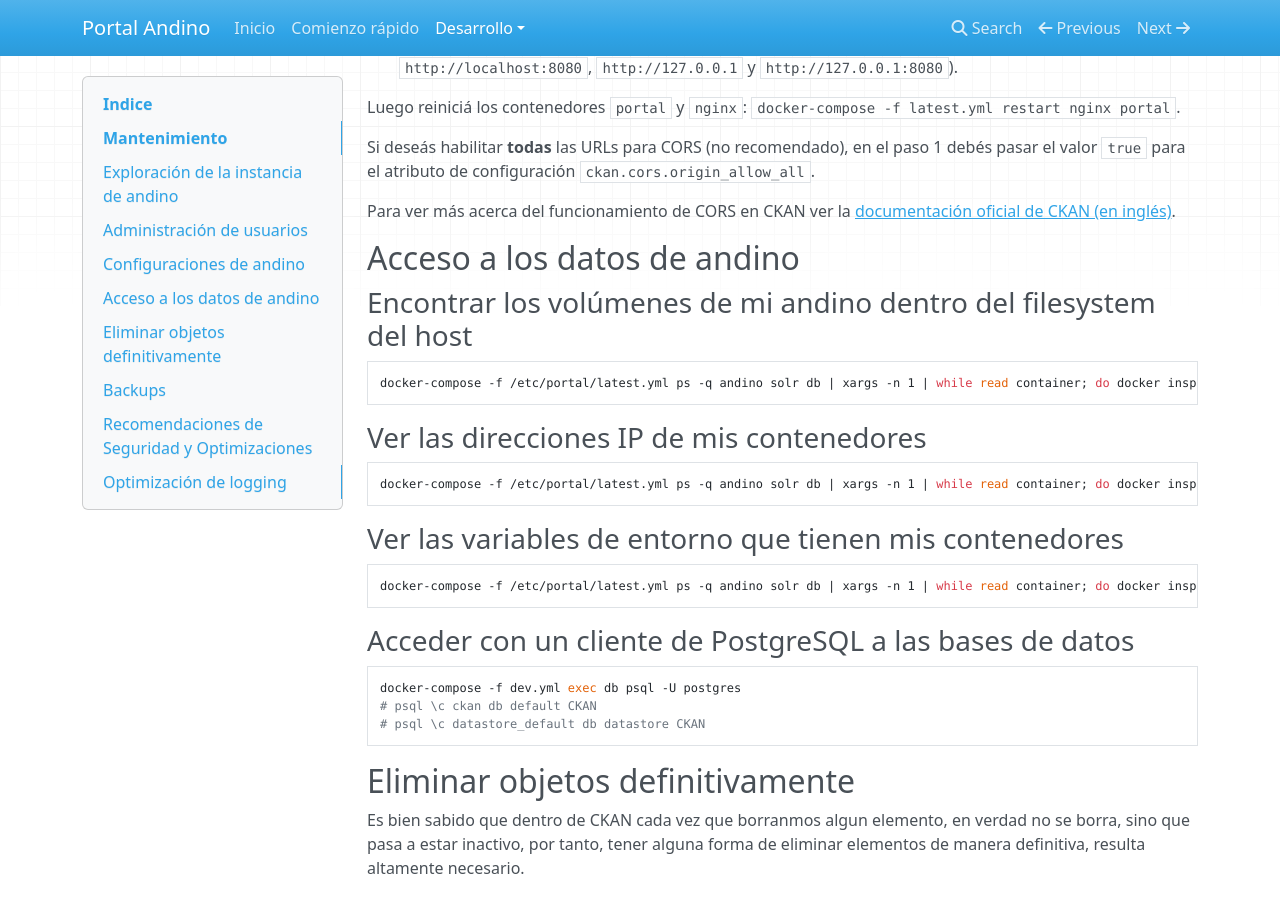
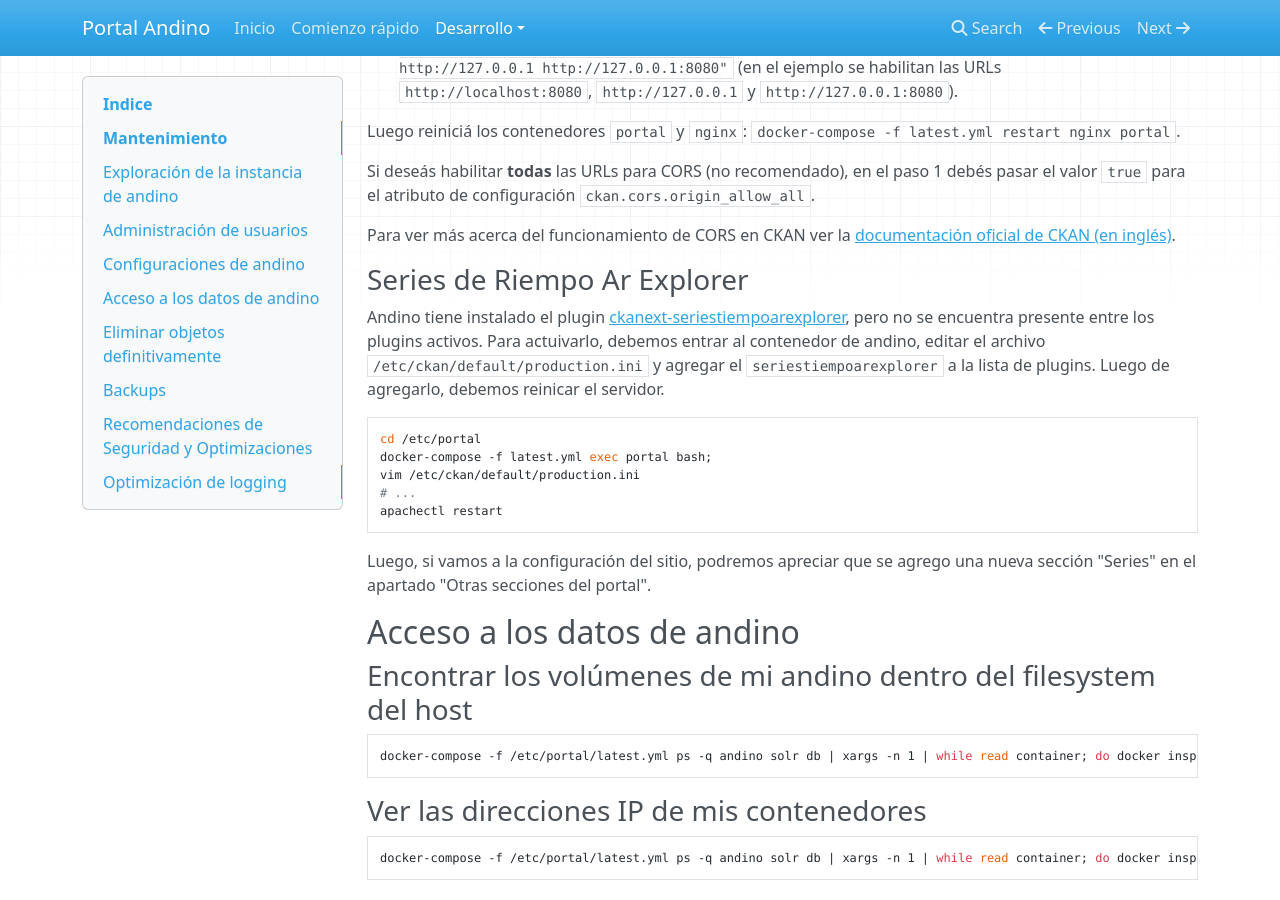
Before and after one commit to datosgobar/portal-andino, an MkDocs documentation site: the page built from docs/developers/maintenance.md, in a window 1280 px wide and 900 px high, scrolled down 8185 px. Built offline with MkDocs 1.6.1, drawn with Linux system fonts in a browser that asks for light colours; nearby versions of some CDN libraries; old or Windows-style settings are respelled for this version of MkDocs; some of the changed text lies outside the part shown.

Commit message:
Actualizo la documentacion

````diff
--- a/docs/developers/maintenance.md
+++ b/docs/developers/maintenance.md
@@ -24,6 +24,7 @@
     - [Configuración de la llamada de invalidación de caché](#configuraci%C3%B3n-de-la-llamada-de-invalidaci%C3%B3n-de-cach%C3%A9)
     - [Cache externa](#cache-externa)
     - [Configuración de CORS](#configuraci%C3%B3n-de-cors)
+    - [Configuración el explorador de series de tiempo](#series-de-tiempo-ar-explorer)
   - [Acceso a los datos de andino](#acceso-a-los-datos-de-andino)
     - [Encontrar los volúmenes de mi andino dentro del filesystem del host](#encontrar-los-vol%C3%BAmenes-de-mi-andino-dentro-del-filesystem-del-host)
     - [Ver las direcciones IP de mis contenedores](#ver-las-direcciones-ip-de-mis-contenedores)
@@ -402,6 +403,25 @@
 
 Para ver más acerca del funcionamiento de CORS en CKAN ver la [documentación oficial de CKAN (en inglés)](http://docs.ckan.org/en/ckan-2.7.3/maintaining/configuration.html#cors-settings).
 
+### Series de Riempo Ar Explorer
+
+Andino tiene instalado el plugin [ckanext-seriestiempoarexplorer](https://github.com/datosgobar/ckanext-seriestiempoarexplorer), pero no se
+encuentra presente entre los plugins activos.
+Para actuivarlo, debemos entrar al contenedor de andino, editar el archivo `/etc/ckan/default/production.ini` y agregar
+el `seriestiempoarexplorer` a la lista de plugins.
+Luego de agregarlo, debemos reinicar el servidor.
+
+
+```
+cd /etc/portal
+docker-compose -f latest.yml exec portal bash;
+vim /etc/ckan/default/production.ini
+# ...
+apachectl restart
+```
+
+Luego, si vamos a la configuración del sitio, podremos apreciar que se agrego una nueva sección "Series" en el apartado "Otras secciones del portal".
+
 ## Acceso a los datos de andino
 
 ### Encontrar los volúmenes de mi andino dentro del filesystem del host
````
